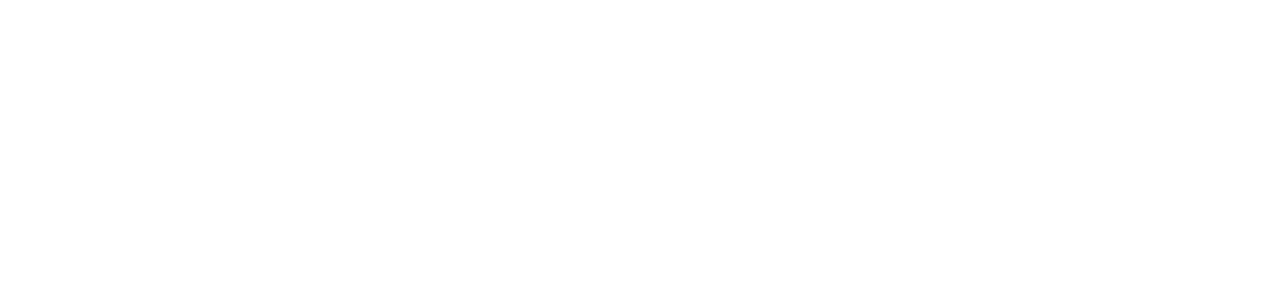
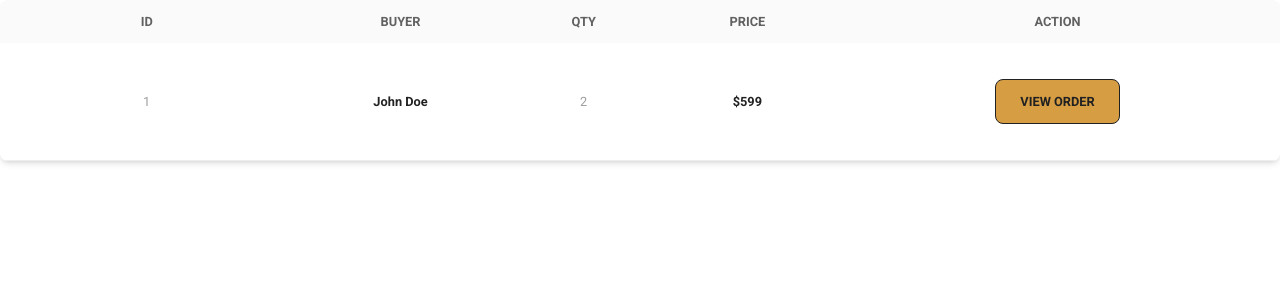
Before and after one commit to bhagirath-bhp/ecommerce-frontend, a React (Vite) app: page /admin/orders in a window 1280 px wide. Before the commit this address had no page. Shown: the top 300 px of the page. Built offline with nearby package versions, Linux system fonts and the light colour scheme; a web font is replaced by a local one.

Commit message:
Added Orders PAge

```diff
--- a/src/App.css
+++ b/src/App.css
@@ -6,3 +6,6 @@
   width: 84px;
   height: 83px;
 }
+td, th{
+  text-align: center;
+}
--- a/src/App.jsx
+++ b/src/App.jsx
@@ -3,21 +3,24 @@
 import Homepage from './pages/Homepage'
 import ProductsPage from './pages/ProductsPage'
 import OneProduct from './pages/OneProduct'
-import AddProductPage from './pages/admin/AddProductPage'
 import SignUpPage from './pages/SignUpPage'
 import LoginPage from './pages/LoginPage'
-import EditProductPage from './pages/admin/EditProductPage'
 import CartPage from './pages/CartPage'
 import AboutPage from './pages/AboutPage'
-import AdminCatalogPage from './pages/admin/AdminCatalogPage'
 import WishlistPage from './pages/WishlistPage'
 import AllOrdersPage from './pages/AllOrdersPage'
 import OrderDetails from './pages/OrderDetails'
 import AddressPage from './pages/AddressPage'
-import CustomToaster from './components/CustomToaster'
 import Error500 from './pages/Error500'
 import SuccessPage from './pages/SucessPage'
 import ProfilePage from './pages/ProfilePage'
+
+import CustomToaster from './components/CustomToaster'
+
+import AddProductPage from './pages/admin/AddProductPage'
+import EditProductPage from './pages/admin/EditProductPage'
+import AdminCatalogPage from './pages/admin/AdminCatalogPage'
+import AllOrdersAdminPage from './pages/admin/AllOrdersPage'
 
 
 function App() {
@@ -43,6 +46,7 @@
           <Route path='/error/:eid' element={ <Error500/> } ></Route>
           <Route path='/success' element={ <SuccessPage/> } ></Route>
           <Route path='/profile' element={ <ProfilePage/> } ></Route>
+          <Route path='/admin/orders' element={<AllOrdersAdminPage/>} ></Route>
         </Routes>
       </BrowserRouter>
       <CustomToaster/>
--- /dev/null
+++ b/src/pages/admin/AllOrdersPage.jsx
@@ -0,0 +1,132 @@
+import { Button, Dialog, DialogBody, DialogFooter, DialogHeader } from "@material-tailwind/react"
+import { useState } from "react";
+
+const AllOrdersAdminPage = () => {
+    const [open, setOpen] = useState(false);
+
+    const handleOpen = () => setOpen(!open);
+    return (
+
+
+        <div className="relative overflow-x-auto shadow-md sm:rounded-lg">
+            <table className="w-full text-sm text-left rtl:text-right text-gray-500 dark:text-gray-400">
+                <thead className="text-xs text-gray-700 uppercase bg-gray-50 dark:bg-gray-700 dark:text-gray-400">
+                    <tr>
+                        <th scope="col" className="px-16 py-3 text-sm">
+                            Id
+                        </th>
+                        <th scope="col" className="px-6 py-3 text-sm">
+                            Buyer
+                        </th>
+                        <th scope="col" className="px-6 py-3 text-sm">
+                            Qty
+                        </th>
+                        <th scope="col" className="px-6 py-3 text-sm">
+                            Price
+                        </th>
+                        <th scope="col" className="px-6 py-3 text-sm">
+                            Action
+                        </th>
+                    </tr>
+                </thead>
+                <tbody>
+                    <tr className="bg-white border-b dark:bg-gray-800 dark:border-gray-700 hover:bg-gray-50 dark:hover:bg-gray-600">
+                        <td className="p-4">
+                            1
+                        </td>
+                        <td className="px-6 py-4 font-semibold text-gray-900 dark:text-white">
+                            John Doe
+                        </td>
+                        <td className="px-6 py-4">
+                            <p>2</p>
+                        </td>
+                        <td className="px-6 py-4 font-semibold text-gray-900 dark:text-white">
+                            $599
+                        </td>
+                        <td className="px-6 py-4">
+                            <div className="dsp m-5">
+                                <Button onClick={handleOpen} variant="outlined" className="btn-gold">
+                                    View Order
+                                </Button>
+                                <Dialog open={open} handler={handleOpen} className="text-2xl" size="xl">
+                                    <DialogHeader>Product 1</DialogHeader>
+                                    <DialogBody>
+                                        <table className="w-full text-sm text-left rtl:text-right text-gray-500 dark:text-gray-400">
+                                            <thead className="text-xs text-gray-700 uppercase bg-gray-50 dark:bg-gray-700 dark:text-gray-400">
+                                                <tr>
+                                                    <th scope="col" className="px-16 py-3 text-sm">
+                                                        Id
+                                                    </th>
+                                                    <th scope="col" className="px-6 py-3 text-sm">
+                                                        Product
+                                                    </th>
+                                                    <th scope="col" className="px-6 py-3 text-sm">
+                                                        Qty
+                                                    </th>
+                                                    <th scope="col" className="px-6 py-3 text-sm">
+                                                        Price
+                                                    </th>
+                                                    <th scope="col" className="px-6 py-3 text-sm">
+                                                        Action
+                                                    </th>
+                                                </tr>
+                                            </thead>
+                                            <tbody>
+                                                <tr className="bg-white border-b dark:bg-gray-800 dark:border-gray-700 hover:bg-gray-50 dark:hover:bg-gray-600">
+                                                    <td className="p-4">
+                                                        1
+                                                    </td>
+                                                    <td className="px-6 py-4 font-semibold text-gray-900 dark:text-white">
+                                                        John Doe
+                                                    </td>
+                                                    <td className="px-6 py-4">
+                                                        <p>2</p>
+                                                    </td>
+                                                    <td className="px-6 py-4 font-semibold text-gray-900 dark:text-white">
+                                                        $599
+                                                    </td>
+                                                    <td className="px-6 py-4">
+                                                        <Button className="btn-gold">Hello</Button>
+                                                    </td>
+                                                </tr>
+                                                <tr className="bg-white border-b dark:bg-gray-800 dark:border-gray-700 hover:bg-gray-50 dark:hover:bg-gray-600">
+                                                    <td className="p-4">
+                                                        1
+                                                    </td>
+                                                    <td className="px-6 py-4 font-semibold text-gray-900 dark:text-white">
+                                                        John Doe
+                                                    </td>
+                                                    <td className="px-6 py-4">
+                                                        <p>2</p>
+                                                    </td>
+                                                    <td className="px-6 py-4 font-semibold text-gray-900 dark:text-white">
+                                                        $599
+                                                    </td>
+                                                    <td className="px-6 py-4">
+                                                        <Button className="btn-gold">Hello</Button>
+                                                    </td>
+                                                </tr>
+                                            </tbody>
+                                        </table>
+                                    </DialogBody>
+                                    <DialogFooter>
+                                        <Button
+                                            variant="text"
+                                            color="red"
+                                            onClick={handleOpen}
+                                            className="mr-1"
+                                        >
+                                            <h3 className="text-base">Cancel</h3>
+                                        </Button>
+                                    </DialogFooter>
+                                </Dialog>
+                            </div>
+                        </td>
+                    </tr>
+                </tbody>
+            </table>
+        </div>
+    )
+}
+
+export default AllOrdersAdminPage
```
